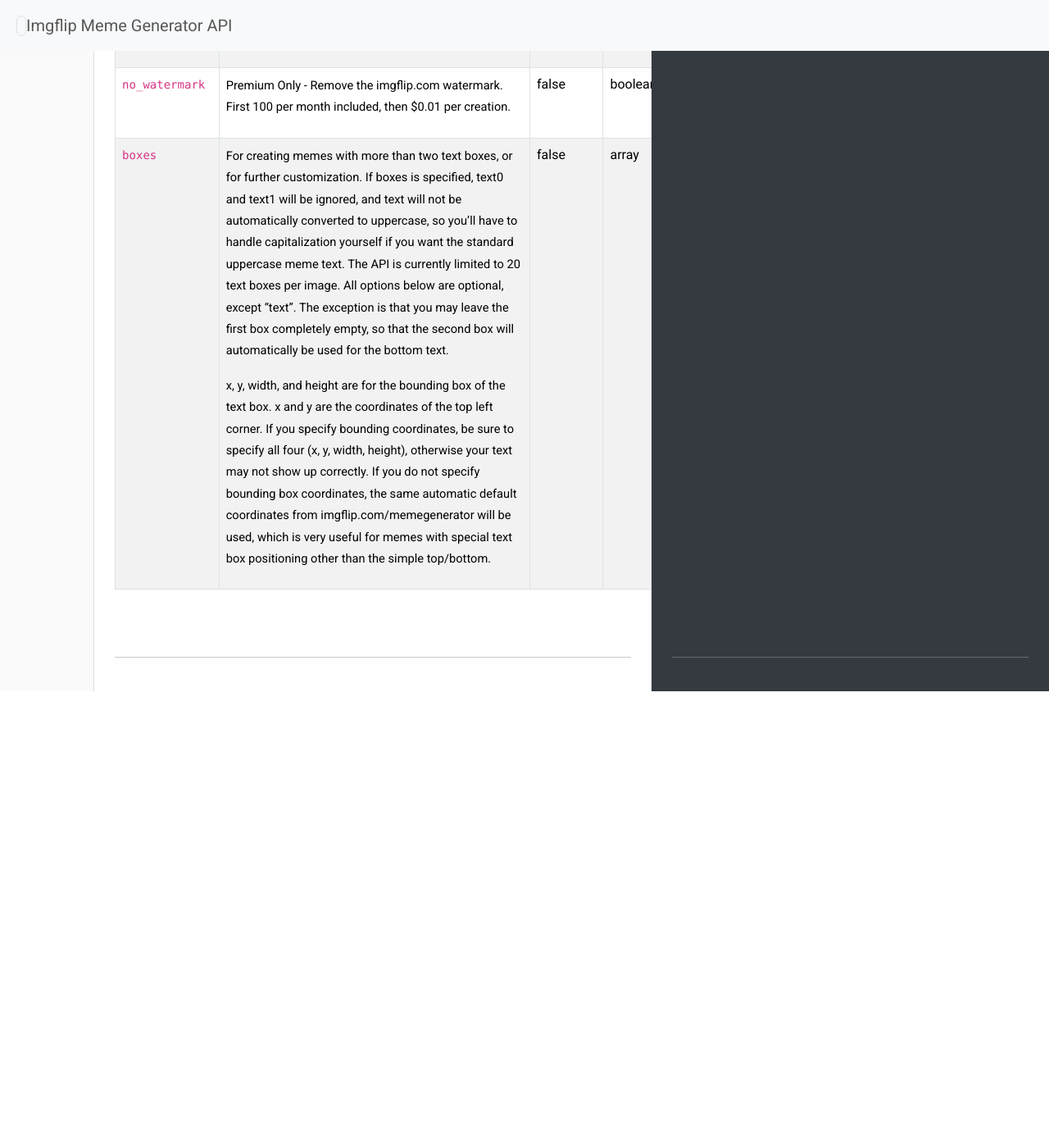
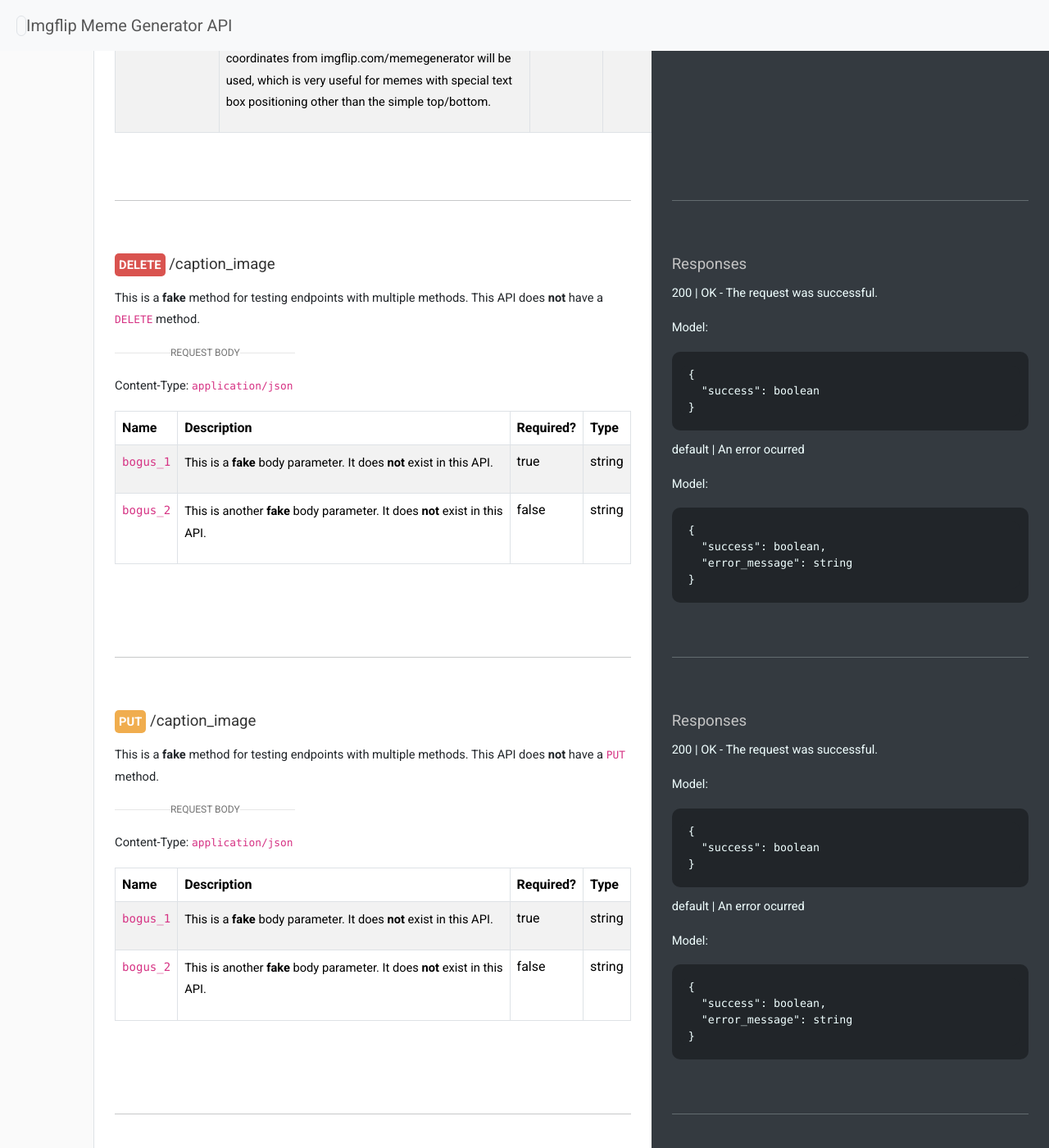
Before and after one commit to james-sabel/jekyll-openapi-parser, a Jekyll site: the page built from index.markdown, in a window 1280 px wide and 1400 px high, scrolled down 3503 px. Shown: the whole window at 82% size. Built offline with Jekyll 4.4.1, drawn with Linux system fonts in a browser that asks for light colours; before the commit the page ends 4346 px from its top, so only the background shows below that; some of the changed text lies outside the part shown.

Commit message:
Improvements in the spec file: moved a sample method to another endpoint; added two new sample methods.

````diff
--- a/_data/meme_generator.yaml
+++ b/_data/meme_generator.yaml
@@ -79,61 +79,6 @@ paths:
                       }
                     ]
                   }
-                }
-                ```
-        "default":
-          description: An error ocurred
-          content:
-            application/json:
-              schema:
-                success:
-                  type: boolean
-                  description: Will return `false` when there are any errors in the request.
-                  example: false
-                error_message:
-                  type: string
-                  description: Some hopefully-useful statement about why it failed.
-                  example: "There are parameters missing in the request body."
-              model: |
-                ```json
-                {
-                  "success": boolean,
-                  "error_message": string
-                }
-                ```
-    post:
-      description: |
-        This is a **fake** method for testing endpoints with multiple methods. This API does **not** have a `POST` method.
-      requestBody:
-        description: This is a **fake** body request. It does **not** exist in this API.
-        required: true
-        content:
-          application/json:
-            schema:
-              bogus_1:
-                description: This is a **fake** body parameter. It does **not** exist in this API.
-                required: true
-                type: string
-                example: "Hey, I'm a fake parameter!"
-              bogus_2:
-                description: This is another **fake** body parameter. It does **not** exist in this API.
-                required: false
-                type: string
-                example: "Hey, I'm a fake parameter too!"
-      responses:
-        "200":
-          description: OK - The request was successful.
-          content:
-            application/json:
-              schema:
-                success:
-                type: boolean
-                description: Returns `true` when the request is successful.
-                example: true
-              model: |
-                ```json
-                {
-                  "success": boolean
                 }
                 ```
         "default":
@@ -302,6 +247,116 @@ paths:
                   "error_message": string
                 }
                 ```
+    delete:
+      description: |
+        This is a **fake** method for testing endpoints with multiple methods. This API does **not** have a `DELETE` method.
+      requestBody:
+        description: This is a **fake** body request. It does **not** exist in this API.
+        required: true
+        content:
+          application/json:
+            schema:
+              bogus_1:
+                description: This is a **fake** body parameter. It does **not** exist in this API.
+                required: true
+                type: string
+                example: "Hey, I'm a fake parameter!"
+              bogus_2:
+                description: This is another **fake** body parameter. It does **not** exist in this API.
+                required: false
+                type: string
+                example: "Hey, I'm a fake parameter too!"
+      responses:
+        "200":
+          description: OK - The request was successful.
+          content:
+            application/json:
+              schema:
+                success:
+                type: boolean
+                description: Returns `true` when the request is successful.
+                example: true
+              model: |
+                ```json
+                {
+                  "success": boolean
+                }
+                ```
+        "default":
+          description: An error ocurred
+          content:
+            application/json:
+              schema:
+                success:
+                  type: boolean
+                  description: Will return `false` when there are any errors in the request.
+                  example: false
+                error_message:
+                  type: string
+                  description: Some hopefully-useful statement about why it failed.
+                  example: "There are parameters missing in the request body."
+              model: |
+                ```json
+                {
+                  "success": boolean,
+                  "error_message": string
+                }
+                ```
+    put:
+      description: |
+        This is a **fake** method for testing endpoints with multiple methods. This API does **not** have a `PUT` method.
+      requestBody:
+        description: This is a **fake** body request. It does **not** exist in this API.
+        required: true
+        content:
+          application/json:
+            schema:
+              bogus_1:
+                description: This is a **fake** body parameter. It does **not** exist in this API.
+                required: true
+                type: string
+                example: "Hey, I'm a fake parameter!"
+              bogus_2:
+                description: This is another **fake** body parameter. It does **not** exist in this API.
+                required: false
+                type: string
+                example: "Hey, I'm a fake parameter too!"
+      responses:
+        "200":
+          description: OK - The request was successful.
+          content:
+            application/json:
+              schema:
+                success:
+                type: boolean
+                description: Returns `true` when the request is successful.
+                example: true
+              model: |
+                ```json
+                {
+                  "success": boolean
+                }
+                ```
+        "default":
+          description: An error ocurred
+          content:
+            application/json:
+              schema:
+                success:
+                  type: boolean
+                  description: Will return `false` when there are any errors in the request.
+                  example: false
+                error_message:
+                  type: string
+                  description: Some hopefully-useful statement about why it failed.
+                  example: "There are parameters missing in the request body."
+              model: |
+                ```json
+                {
+                  "success": boolean,
+                  "error_message": string
+                }
+                ```
 
 # Basic authentication
 components:
````
